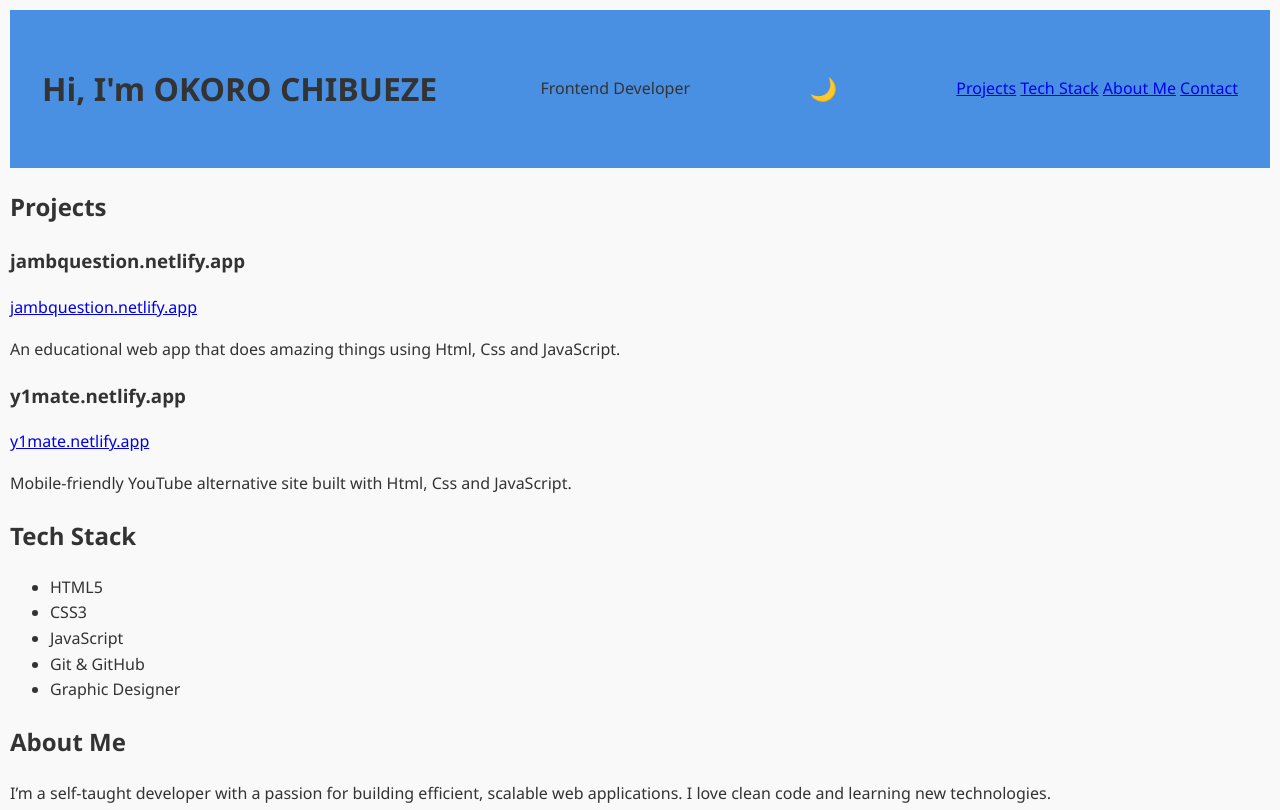
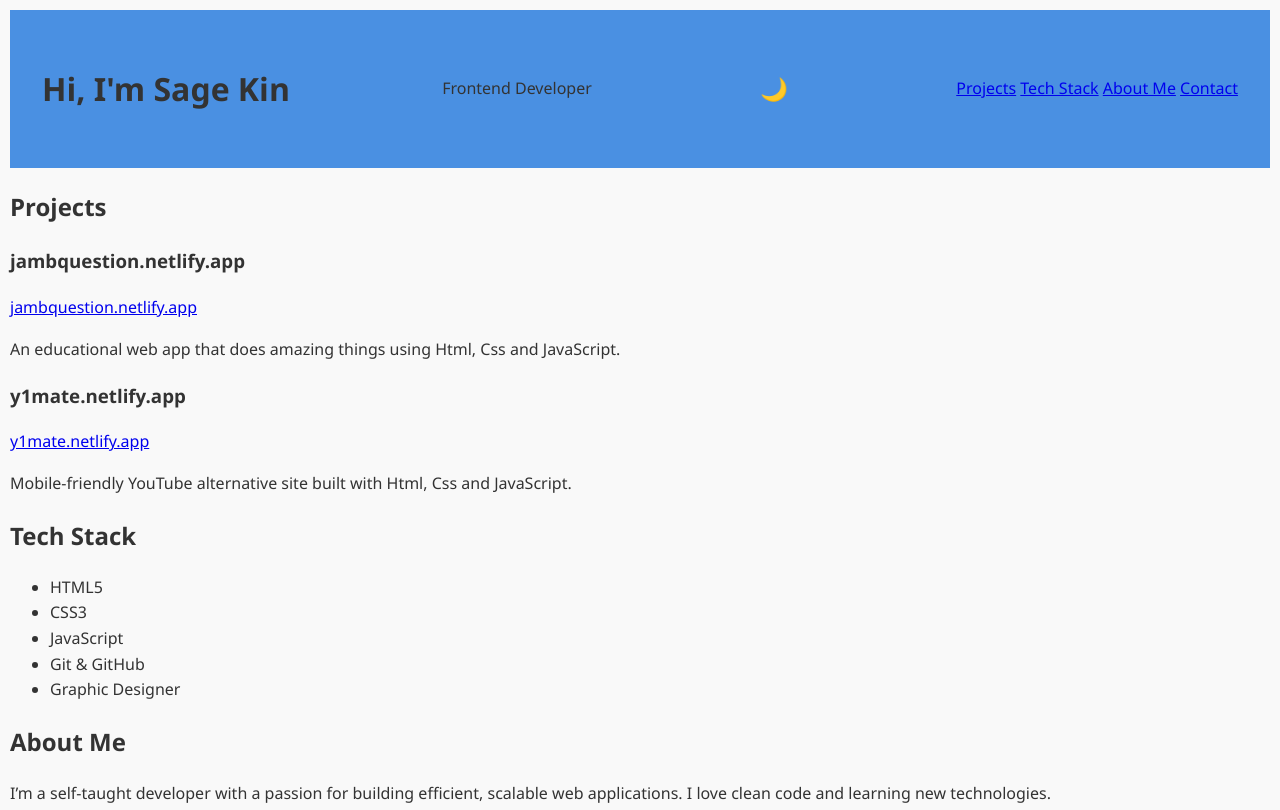
Before and after one commit to Sagekin/Sagekin, a plain HTML site: page index.html in a window 1280 px wide. Shown: the top 810 px of the page. Drawn offline with Linux system fonts and the light colour scheme.

Commit message:
Update index.html

```diff
--- a/index.html
+++ b/index.html
@@ -8,7 +8,7 @@
 </head>
 <body>
   <header>
-    <h1>Hi, I'm OKORO CHIBUEZE</h1>
+    <h1>Hi, I'm Sage Kin</h1>
     <p>Frontend Developer</p>
     <button id="darkModeToggle" aria-label="Toggle Dark Mode">  🌙  </button>
     <nav>
```
